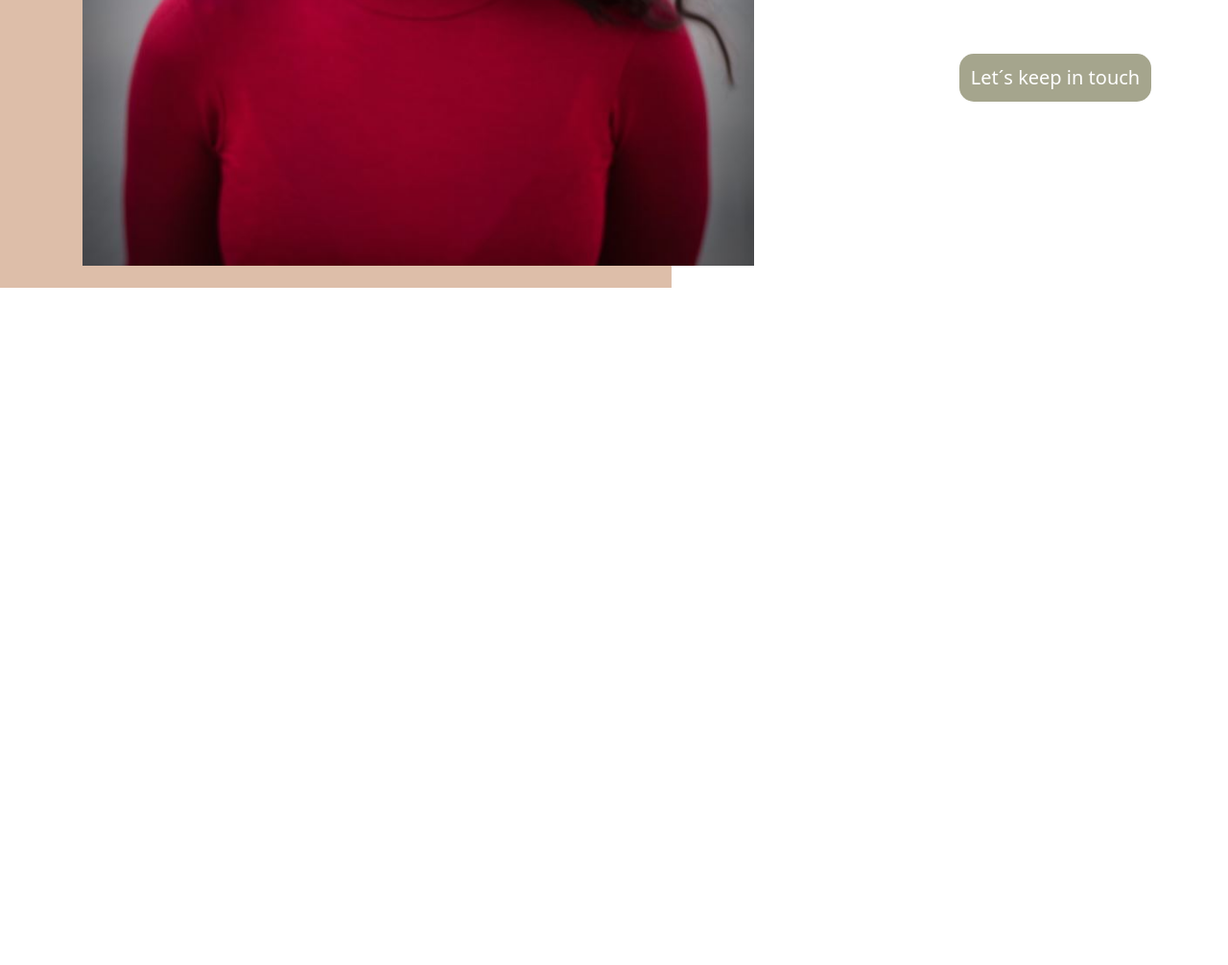
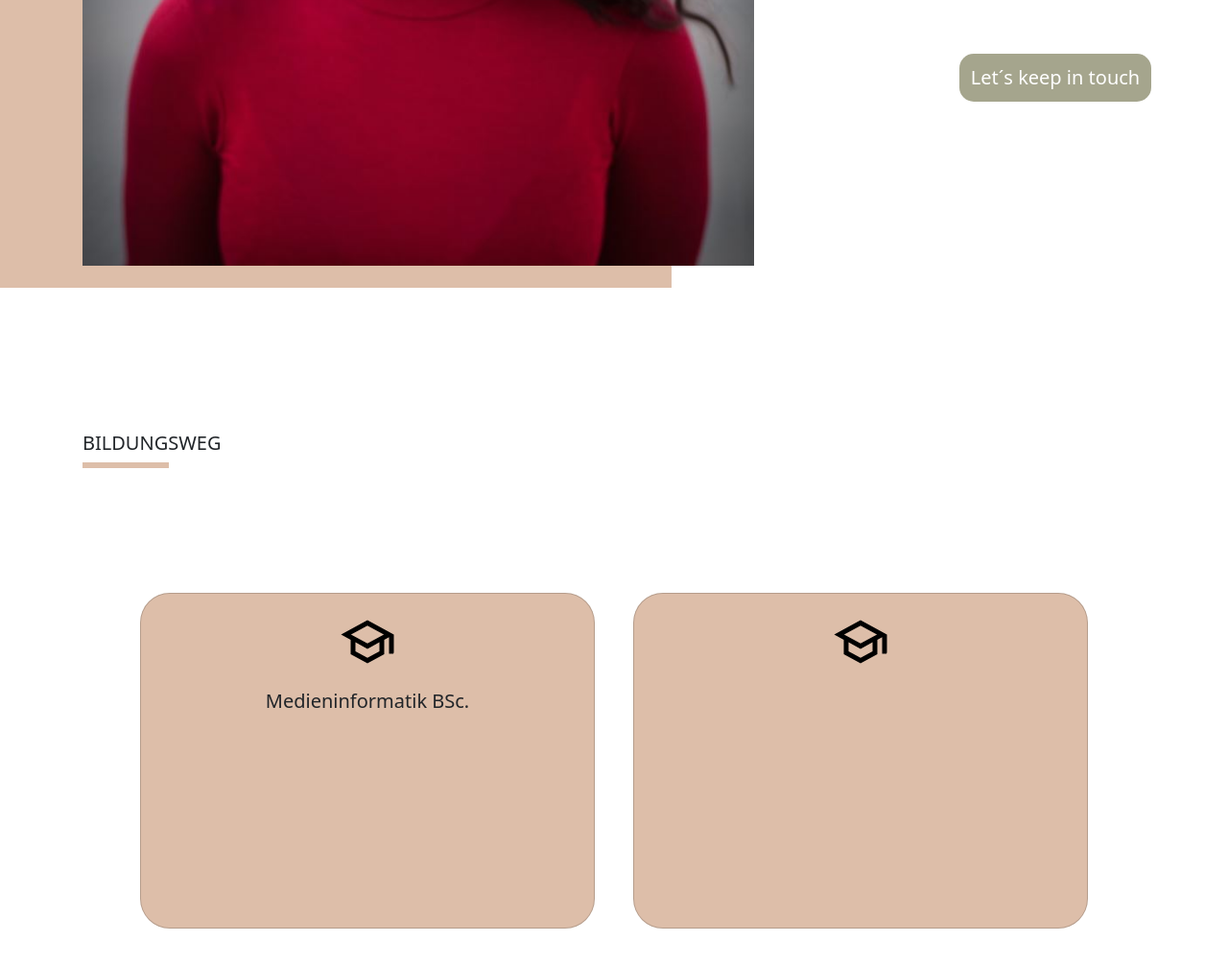
Before and after one commit to Ivorysanna/EigeneWebseite, an Astro site: page / in a window 1280 px wide. Shown: the part 544-1550 px from the top of the page at 96% size. Before the commit the page ends 844 px from the top, so only its background shows below. Built offline with nearby package versions, Linux system fonts and the light colour scheme; Astro itself is replaced by a stand-in of ours.

Commit message:
cards started

```diff
--- a/src/components/AboutMe.astro
+++ b/src/components/AboutMe.astro
@@ -28,7 +28,7 @@
 		position: absolute;
 		top: 318px;
 		left: 1000px;
-		width: 100px;
+		width: 90px;
 		height: 6px;
 		background-color: #ddbea9;
 	}
--- a/src/layouts/Layout.astro
+++ b/src/layouts/Layout.astro
@@ -1,6 +1,6 @@
 ---
 import Menu from '../components/Menu.astro';
-import AboutMe from '../components/AboutMe.astro';
+
 
 ---
 
@@ -15,7 +15,7 @@ import AboutMe from '../components/AboutMe.astro';
     </head>
     <body>
         <Menu/>
-        <AboutMe/>
+
 		<main>
 			<slot/>
 		</main>
--- a/src/pages/index.astro
+++ b/src/pages/index.astro
@@ -1,11 +1,86 @@
 ---
 import Layout from "../layouts/Layout.astro";
+import AboutMe from '../components/AboutMe.astro';
 ---
 
 <Layout>
+    <AboutMe/>
+    <div class="education-path">
+        <h1>Bildungsweg</h1>
+        <div class="small-square"></div>
+
+        <div class="cards-group">
+            <div class="card">
+                <img src="school.svg">
+                <h1>Medieninformatik BSc.</h1>
+                <p>
+                </p>
+            </div>
+
+            <div class="card">
+                <img src="school.svg">
+                <p>
+                </p>
+            </div>
+        </div>
+
+    </div>
 
 </Layout>
 
 <style>
+    .education-path{
+       margin: 150px 86px;
+    }
+    h1{
+		font-size: 20px;
+		text-transform: uppercase;
+	}
 
+	.small-square{
+		margin-top: 8px;
+		/* left: 0px; */
+		width: 90px;
+		height: 6px;
+		background-color: #ddbea9;
+	}
+
+    /* CARD STYLES */
+    .cards-group{
+        display: flex;
+        justify-content: center;
+        padding: 30px 40px;
+
+    }
+
+    .card{
+        /* position: absolute; */
+        /* top: 100px;
+        left: 100px; */
+        top: 100px;
+        width: 500px;
+        height: 350px;
+        padding: 20px;
+        margin: 0 20px;
+        background-color: #ddbea9;
+        border-radius: 31px;
+    }
+
+    .card img{
+        width: 14%;
+        /* height: 100%; */
+        object-fit: cover;
+        border-radius: 31px;
+        display: block;
+        margin-left: auto;
+        margin-right: auto;
+
+    }
+
+    .card h1{
+        font-size: 20px;
+        text-align: center;
+        margin-top: 20px;
+        text-transform: initial;
+    }
 </style>
```
Also changed, not shown: public/school.svg (added).
